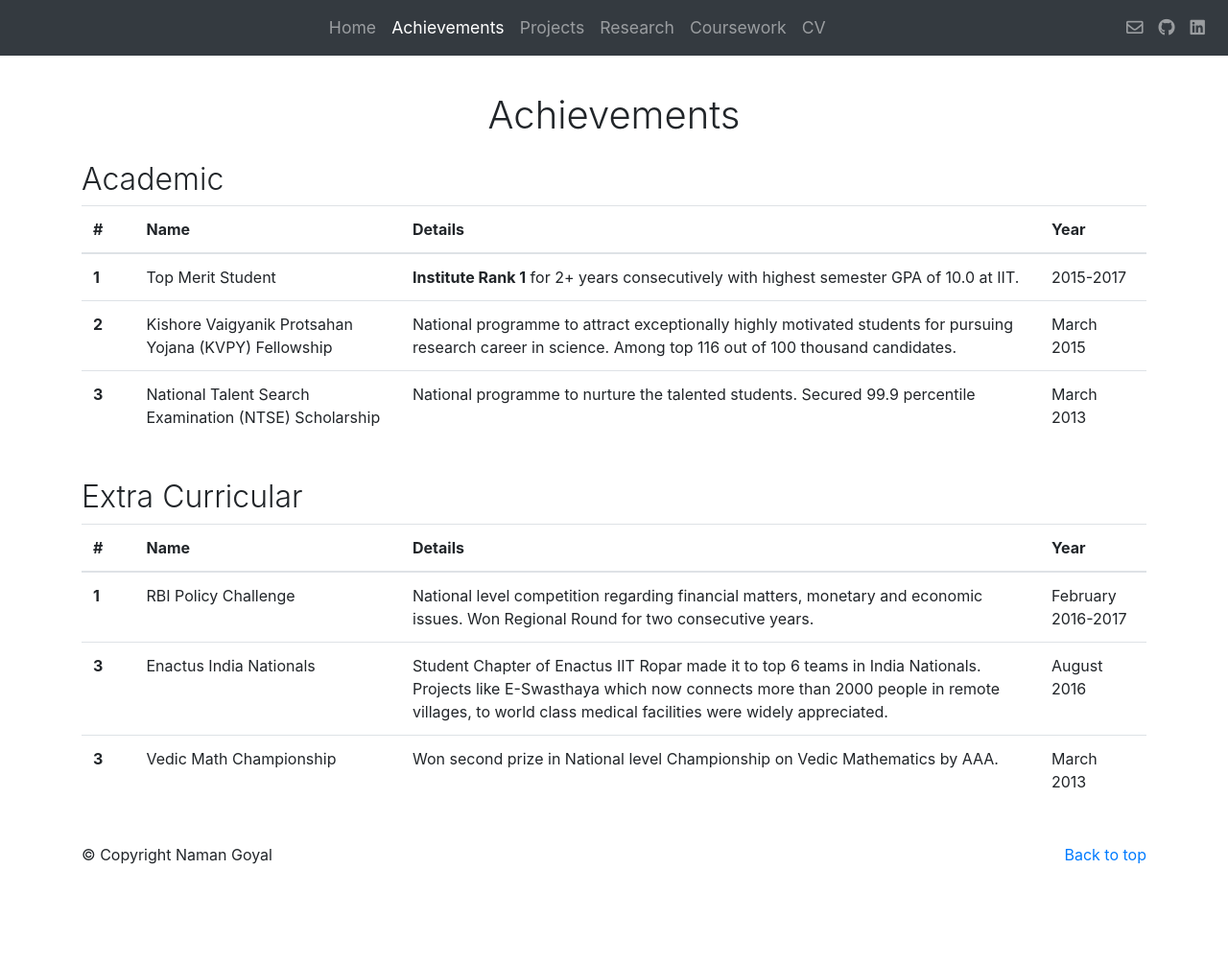
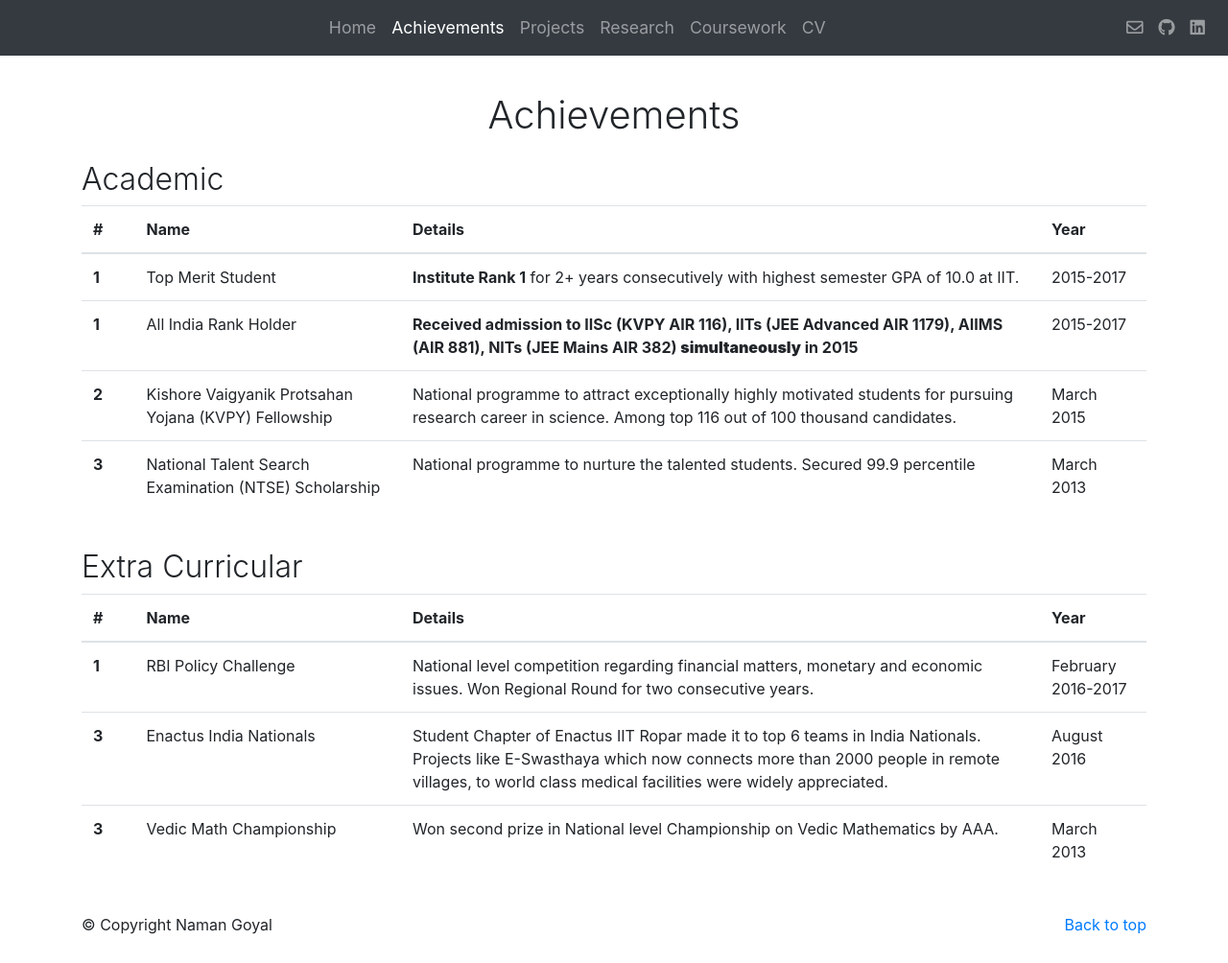
Before and after one commit to thenamangoyal/thenamangoyal.github.io, a Jekyll site: the page built from achievements.html, in a window 1280 px wide and 1004 px high. Shown: the whole window at 96% size. Built offline with Jekyll 4.4.1, drawn with Linux system fonts in a browser that asks for light colours; nearby versions of some CDN libraries.

Commit message:
Update achievements.html

```diff
--- a/achievements.html
+++ b/achievements.html
@@ -27,6 +27,14 @@ permalink: "/achievements"
                 <td>Top Merit Student</td>
                 <td><strong>Institute Rank 1</strong> for 2+ years consecutively with highest semester GPA of 10.0 at IIT.
                 </td>
+                <td>2015-2017</td>
+            </tr>
+            <tr>
+                <th scope="row">1</th>
+                <td>All India Rank Holder</td>
+                <td><strong>Received admission to IISc (KVPY AIR 116), IITs (JEE Advanced AIR 1179), AIIMS (AIR 881), NITs (JEE Mains AIR
+382) <strong>simultaneously</strong> in 2015
+            </td>
                 <td>2015-2017</td>
             </tr>
             <tr>
```
